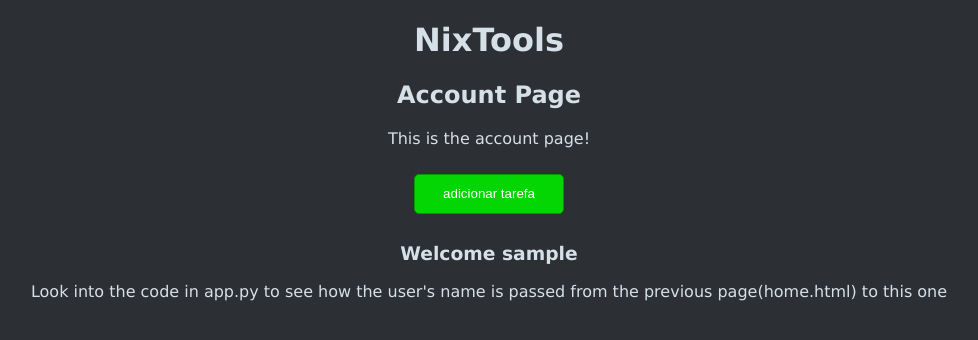
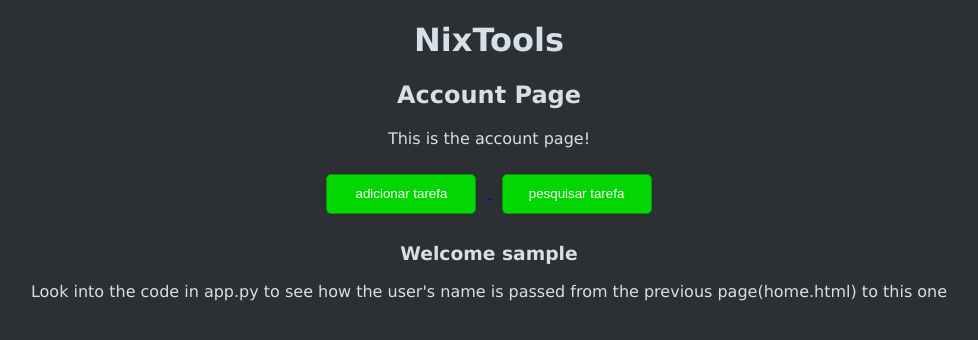
Before and after one commit to byancabsc/HackPyDB, a Flask app: page /account in a window 1280 px wide. Shown: the part 29-369 px from the top of the page, without its empty margins (151-1129 px from the left). Run offline with Flask 3, Linux system fonts and the light colour scheme; the visitor is signed in with stand-in values (Sample User, id 1).

Commit message:
Adicionando botao de pesquisa de tarefas

```diff
--- a/templates/account.html
+++ b/templates/account.html
@@ -6,6 +6,10 @@
 
 <a href="{{ url_for('add_goal') }}">
     <button type="submit" class="add-btn">adicionar tarefa</button>
+</a>
+
+<a href="{{ url_for('view_goals') }}">
+    <button type="submit" class="add-btn">pesquisar tarefa</button>
 </a>
 
 <!-- <a href="{{ url_for('view_goals') }}"> -->
```
